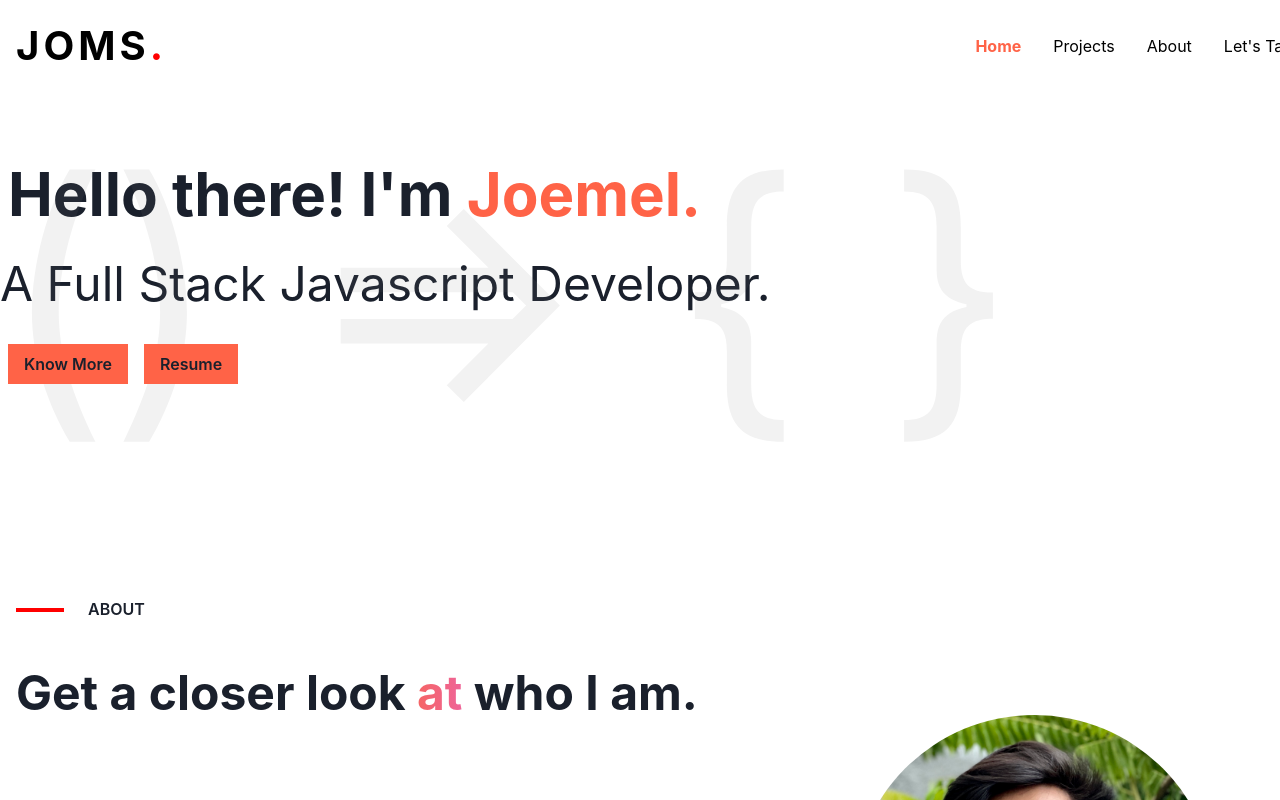
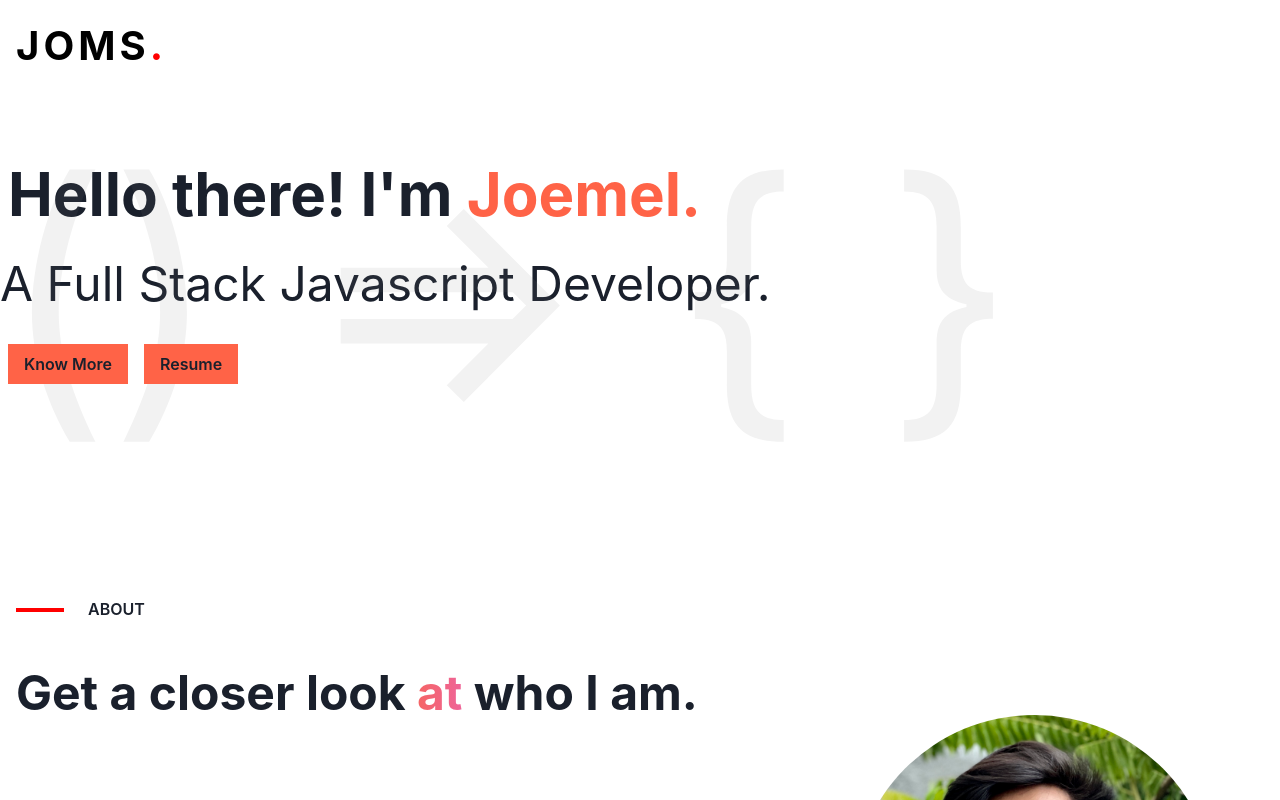
Before and after one commit to jBituin/joemelbituin, a Next.js app: page / in a window 1280 px wide. Shown: the top 800 px of the page. Built offline with nearby package versions, Linux system fonts and the light colour scheme.

Commit message:
Remove menu links

```diff
--- a/components/Navbar/index.tsx
+++ b/components/Navbar/index.tsx
@@ -20,8 +20,8 @@ export const Navbar: React.FC<Props> = (props) => {
         w='200px'
         color={['black', 'black', 'primary.500', 'primary.500']}
       />
-      <MenuToggle toggle={toggle} isOpen={isOpen} />
-      <MenuLinks isOpen={isOpen} />
+      {/* <MenuToggle toggle={toggle} isOpen={isOpen} /> */}
+      {/* <MenuLinks isOpen={isOpen} /> */}
     </NavbarContainer>
   );
 };
```
